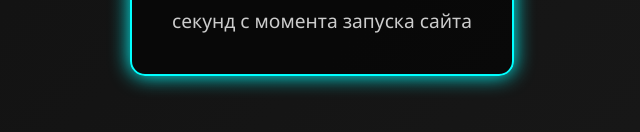
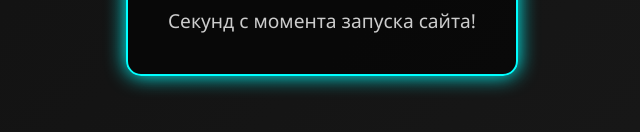
Before and after one commit to Dens73/AdministrationTusk, a plain HTML site: page index.html in a window 1280 px wide. Shown: the part 428-560 px from the top of the page, 318-958 px from the left. Drawn offline with Linux system fonts and the light colour scheme.

Commit message:
deploy: 98cdb681a0a334b9f6084c211409e3eeed91eaa8

```diff
--- a/index.html
+++ b/index.html
@@ -39,7 +39,7 @@ color: #ccc;
 <body>
 <div class="counter-box">
 <div id="counter" class="counter">0</div>
-<div class="label">секунд с момента запуска сайта</div>
+<div class="label">Секунд с момента запуска сайта!</div>
 </div>
 <script>
 let counter = 0;
```
